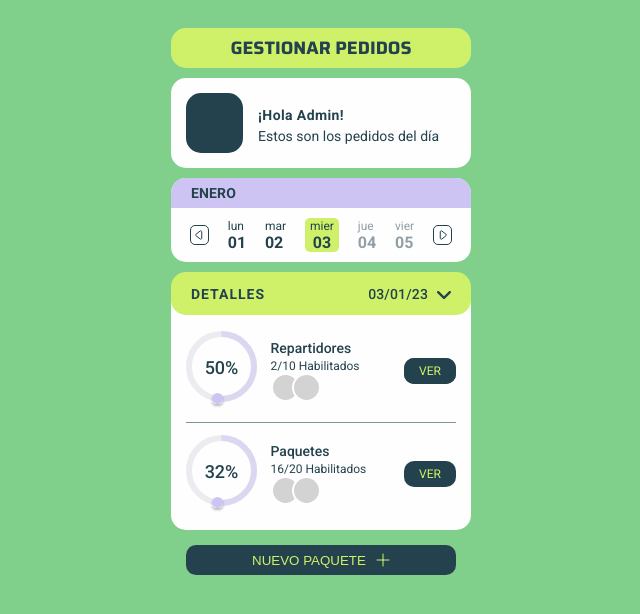
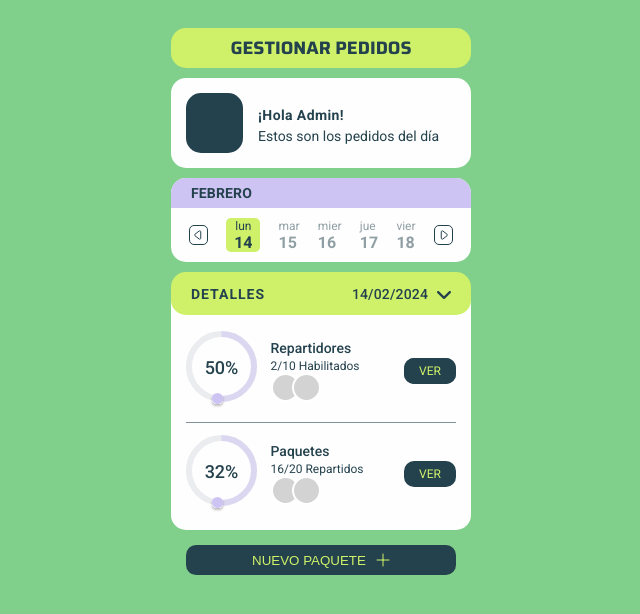
Before and after one commit to JuanPiPem/BoxDeliveryFrontend, a Next.js app: page /admin/manage-orders in a window 1280 px wide. Shown: the top 614 px of the page, without its empty margins (319-959 px from the left). Built offline with nearby package versions, Linux system fonts and the light colour scheme; no server answers.

Commit message:
Dynamic calendar in manageOrders view

```diff
--- a/package.json
+++ b/package.json
@@ -20,6 +20,7 @@
     "@react-google-maps/api": "^2.19.3",
     "@reduxjs/toolkit": "^2.2.1",
     "axios": "^1.6.5",
+    "date-fns": "^3.4.0",
     "dotenv": "^16.3.1",
     "framer-motion": "^10.18.0",
     "next": "14.0.4",
--- a/src/components/admin/manageOrders/ManageOrders.tsx
+++ b/src/components/admin/manageOrders/ManageOrders.tsx
@@ -1,5 +1,4 @@
 "use client";
-
 import React, { useState } from "react";
 import s from "./manageOrders.module.scss";
 import Header from "commons/header/Header";
@@ -9,14 +8,65 @@ import Plus from "assets/img/Plus";
 import PercentageGraph from "assets/img/PercentageGraph";
 import { Saira } from "next/font/google";
 import Link from "next/link";
+import { formatDate } from "date-fns";
 
 const saira = Saira({ subsets: ["latin"], weight: "700" });
 
+const weekdays = ["lun", "mar", "mier", "jue", "vier"];
+const months = [
+  "Enero",
+  "Febrero",
+  "Marzo",
+  "Abril",
+  "Mayo",
+  "Junio",
+  "Julio",
+  "Agosto",
+  "Septiembre",
+  "Octubre",
+  "Noviembre",
+  "Diciembre",
+];
+
 const ManageOrders = () => {
   const [show, setShow] = useState(true);
+  const [currentDay, setCurrentDay] = useState(0);
+  const [currentDate, setCurrentDate] = useState(new Date());
 
   const toggle = () => {
     setShow((prevState) => !prevState);
+  };
+
+  const handlePreviousDay = () => {
+    const prevDate = new Date(currentDate);
+    let daysToSubtract = 1;
+
+    if (weekdays[currentDay] === "lun") {
+      daysToSubtract = 3;
+    }
+
+    prevDate.setDate(prevDate.getDate() - daysToSubtract);
+
+    setCurrentDate(prevDate);
+    setCurrentDay((prevDay) =>
+      prevDay === 0 ? weekdays.length - 1 : prevDay - daysToSubtract
+    );
+  };
+
+  const handleNextDay = () => {
+    const nextDate = new Date(currentDate);
+    let daysToAdd = 1;
+
+    if (weekdays[currentDay] === "vier") {
+      daysToAdd = 3;
+    }
+
+    nextDate.setDate(nextDate.getDate() + daysToAdd);
+
+    setCurrentDate(nextDate);
+    setCurrentDay((prevDay) =>
+      prevDay === weekdays.length - 1 ? 0 : prevDay + daysToAdd
+    );
   };
 
   return (
@@ -33,7 +83,7 @@ const ManageOrders = () => {
       </div>
       <div className={s.calendarCard}>
         <div className={s.header}>
-          <h5>Enero</h5>
+          <h5>{months[currentDate.getMonth()]}</h5>
         </div>
         <div className={s.dates}>
           <svg
@@ -42,6 +92,8 @@ const ManageOrders = () => {
             height="20"
             viewBox="0 0 19 20"
             fill="none"
+            onClick={handlePreviousDay}
+            style={{ cursor: "pointer" }}
           >
             <path
               d="M6.02937 10.7924C5.50936 10.3921 5.50936 9.6079 6.02937 9.20759L10.14 6.04322C10.7976 5.53703 11.75 6.00579 11.75 6.83563L11.75 13.1644C11.75 13.9942 10.7976 14.463 10.14 13.9568L6.02937 10.7924Z"
@@ -57,32 +109,34 @@ const ManageOrders = () => {
               stroke="#24424D"
             />
           </svg>
-          <div className={s.specificDate}>
-            <p className={s.day}>lun</p>
-            <p className={`${s.num} ${saira.className}`}>01</p>
-          </div>
-          <div className={s.specificDate}>
-            <p className={s.day}>mar</p>
-            <p className={`${s.num} ${saira.className}`}>02</p>
-          </div>
-          <div className={`${s.specificDate} ${s.today}`}>
-            <p className={s.day}>mier</p>
-            <p className={`${s.num} ${saira.className}`}>03</p>
-          </div>
-          <div className={`${s.specificDate} ${s.future}`}>
-            <p className={s.day}>jue</p>
-            <p className={`${s.num} ${saira.className}`}>04</p>
-          </div>
-          <div className={`${s.specificDate} ${s.future}`}>
-            <p className={s.day}>vier</p>
-            <p className={`${s.num} ${saira.className}`}>05</p>
-          </div>
+          {weekdays.map((weekday, index) => {
+            const currentDateCopy = new Date(currentDate);
+            currentDateCopy.setDate(
+              currentDateCopy.getDate() + index - currentDay
+            );
+            const dayOfMonth = currentDateCopy.getDate();
+
+            return (
+              <div
+                key={index}
+                className={`${s.specificDate} ${
+                  index === currentDay ? s.today : s.future
+                }`}
+              >
+                <p className={s.day}>{weekday}</p>
+                <p className={`${s.num} ${saira.className}`}>{dayOfMonth}</p>
+              </div>
+            );
+          })}
+
           <svg
             xmlns="http://www.w3.org/2000/svg"
             width="19"
             height="20"
             viewBox="0 0 19 20"
             fill="none"
+            onClick={handleNextDay}
+            style={{ cursor: "pointer" }}
           >
             <path
               d="M12.9706 10.7924C13.4906 10.3921 13.4906 9.6079 12.9706 9.20759L8.85999 6.04322C8.20243 5.53703 7.25 6.00579 7.25 6.83563L7.25 13.1644C7.25 13.9942 8.20243 14.463 8.85999 13.9568L12.9706 10.7924Z"
@@ -105,7 +159,7 @@ const ManageOrders = () => {
       <div className={s.header} onClick={toggle}>
         <h5>Detalles</h5>
         <div className={s.dateContainer}>
-          <h6>03/01/23</h6>
+          <h6>{formatDate(currentDate, "dd/MM/yyyy")}</h6>
           {show ? <DeployArrowDown /> : <DeployArrowRight />}
         </div>
       </div>
@@ -135,7 +189,7 @@ const ManageOrders = () => {
               <PercentageGraph level={32} />
               <div className={s.text}>
                 <h6>Paquetes</h6>
-                <p>16/20 Habilitados</p>
+                <p>16/20 Repartidos</p>
                 <div className={s.circlesContainer}>
                   <div className={s.circle}></div>
                   <div className={s.circle}></div>
```
Also changed, not shown: 1 other file (tests, documents, lock files or other folders).
